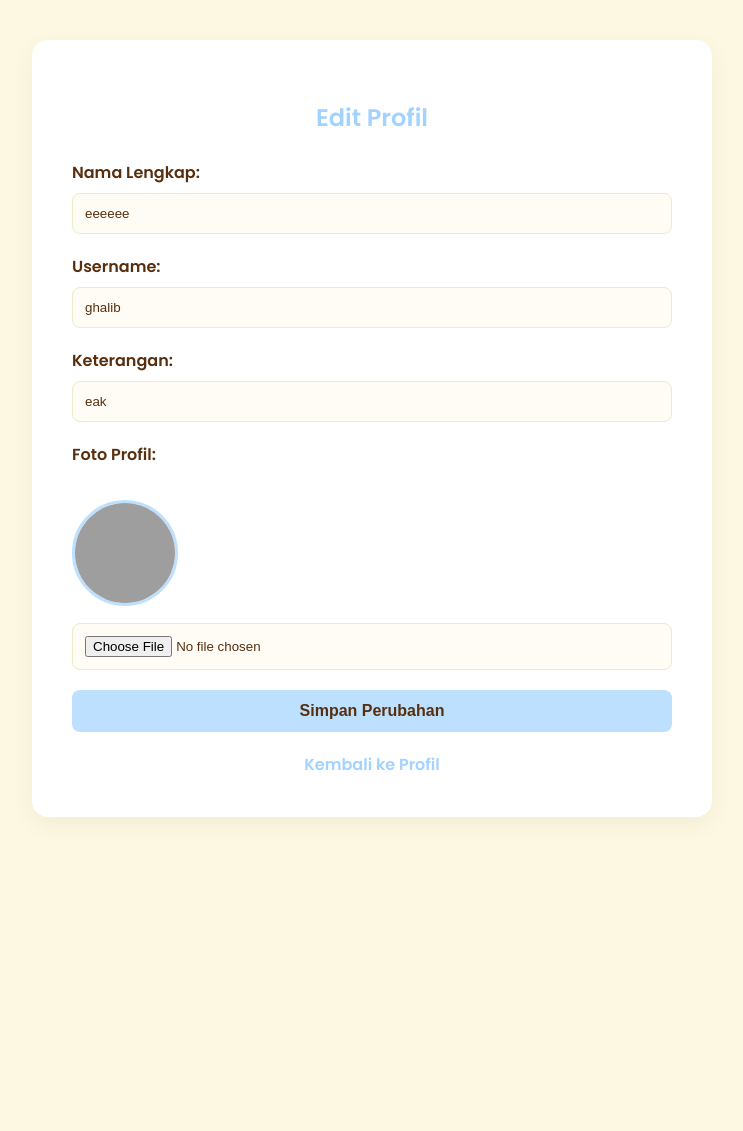
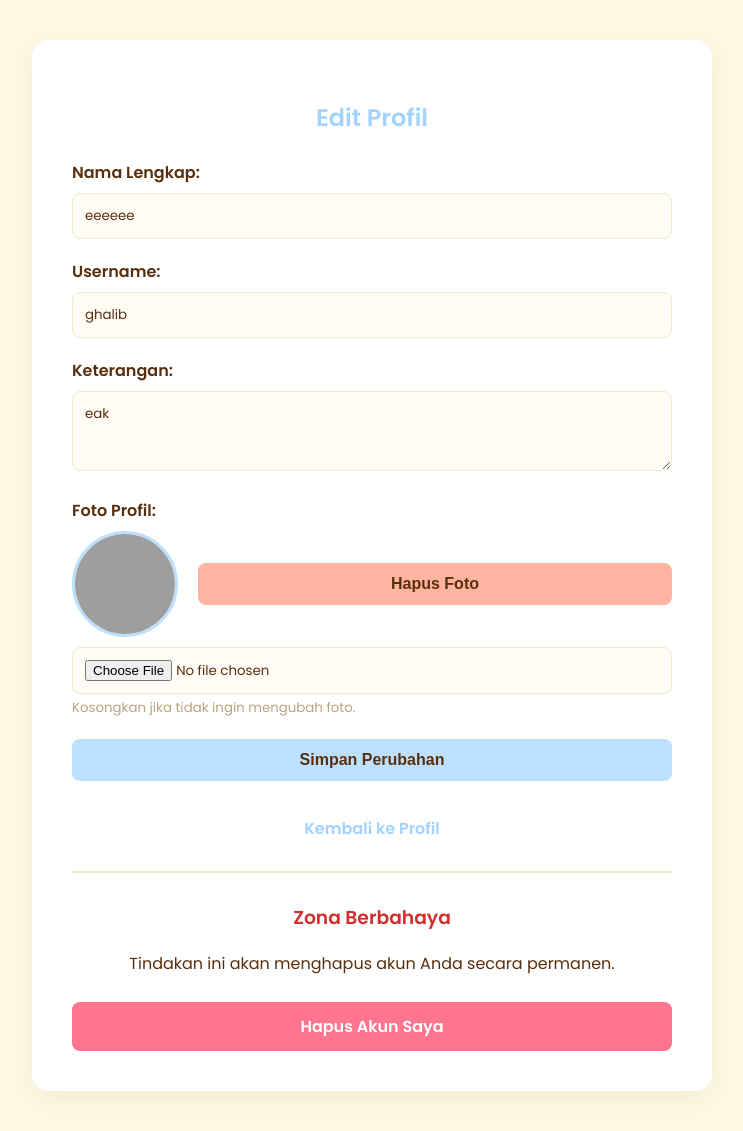
Before and after one commit to Achmadghalib725/PROYEK-AKHIR-WEB, a PHP site: page /user/edit_profil.php in a window 1280 px wide. Shown: the whole page, without its empty margins (268-1011 px from the left). Before the commit the page ends 817 px from the top, so only its background shows below. Run offline with PHP 8.4, Linux system fonts and the light colour scheme; a user stored in the database is signed in; data comes from the database, SQL or seed files in the repository; grey boxes are pictures that could not be loaded.

Commit message:
Update edit_profil.php

```diff
--- a/PROYEKAKHIR/user/edit_profil.php
+++ b/PROYEKAKHIR/user/edit_profil.php
@@ -4,34 +4,71 @@ require_once "../config/db.php";
 
 // Pastikan pengguna sudah login
 if (!isset($_SESSION['id'])) {
-    header("Location: login.php");
+    header("Location: ../login.php");
     exit;
 }
 
 $id = $_SESSION['id'];
-$user = mysqli_fetch_assoc(mysqli_query($conn, "SELECT * FROM users WHERE id=$id"));
 
 if ($_SERVER['REQUEST_METHOD'] === 'POST') {
-    $nama_lengkap = $_POST['nama_lengkap']; // Menggunakan nama_lengkap
-    $username = $_POST['username']; // Menggunakan username
-    $keterangan = $_POST['keterangan']; // Menggunakan keterangan
-    $foto = $user['foto']; // Menyimpan foto lama
+    // Aksi untuk menghapus foto profil
+    if (isset($_POST['delete_photo'])) {
+        $user = mysqli_fetch_assoc(mysqli_query($conn, "SELECT foto FROM users WHERE id=$id"));
+        $current_photo = $user['foto'];
+
+        // Hapus file foto lama jika ada dan bukan default
+        if ($current_photo && $current_photo !== 'default-profile.png') {
+            if (file_exists("../assets/" . $current_photo)) {
+                unlink("../assets/" . $current_photo);
+            }
+        }
+
+        // Update database, set kolom foto menjadi NULL
+        $stmt = mysqli_prepare($conn, "UPDATE users SET foto = NULL WHERE id = ?");
+        mysqli_stmt_bind_param($stmt, "i", $id);
+        mysqli_stmt_execute($stmt);
+
+        header("Location: edit_profil.php?message=photo_deleted");
+        exit();
+    }
+    // Aksi untuk menyimpan perubahan profil (logika yang sudah ada)
+    else if (isset($_POST['update_profile'])) {
+        $user = mysqli_fetch_assoc(mysqli_query($conn, "SELECT foto FROM users WHERE id=$id"));
+
+        // Escape input untuk mencegah SQL Injection
+        $nama_lengkap = mysqli_real_escape_string($conn, $_POST['nama_lengkap']);
+        $username = mysqli_real_escape_string($conn, $_POST['username']);
+        $keterangan = mysqli_real_escape_string($conn, $_POST['keterangan']);
+        $foto = $user['foto']; // Menyimpan foto lama secara default
 
         // Upload foto baru jika ada
-    if ($_FILES['foto']['name']) {
-        $ext = pathinfo($_FILES['foto']['name'], PATHINFO_EXTENSION); // Mengambil ekstensi file
-        $filename = uniqid() . "." . $ext; // Membuat nama file unik
-        move_uploaded_file($_FILES['foto']['tmp_name'], "../assets/" . $filename); // Simpan ke folder assets
-        $foto = $filename; // Update nama file foto
+        if (isset($_FILES['foto']) && $_FILES['foto']['error'] == 0) {
+            $allowed_ext = ['jpg', 'jpeg', 'png', 'gif'];
+            $ext = strtolower(pathinfo($_FILES['foto']['name'], PATHINFO_EXTENSION));
+
+            if (in_array($ext, $allowed_ext)) {
+                if ($user['foto'] && $user['foto'] !== 'default-profile.png' && file_exists("../assets/" . $user['foto'])) {
+                    unlink("../assets/" . $user['foto']);
+                }
+
+                $filename = uniqid() . "." . $ext;
+                move_uploaded_file($_FILES['foto']['tmp_name'], "../assets/" . $filename);
+                $foto = $filename;
+            }
         }
 
         // Update data pengguna di database
         $update_query = "UPDATE users SET nama_lengkap='$nama_lengkap', username='$username', keterangan='$keterangan', foto='$foto' WHERE id=$id";
         mysqli_query($conn, $update_query);
         $_SESSION['username'] = $username;
-    header("Location: profile.php"); // Redirect ke halaman profil setelah berhasil
+
+        header("Location: profile.php?message=update_success");
         exit();
     }
+}
+
+// Ambil data user terbaru untuk ditampilkan di form
+$user = mysqli_fetch_assoc(mysqli_query($conn, "SELECT * FROM users WHERE id=$id"));
 ?>
 
 <!DOCTYPE html>
@@ -42,78 +79,45 @@ if ($_SERVER['REQUEST_METHOD'] === 'POST') {
     <link href="https://fonts.googleapis.com/css2?family=Poppins:wght@400;600&display=swap" rel="stylesheet">
     <style>
         body {
-            font-family: 'Poppins', sans-serif;
-            background-color: #fdf8e1;
-            padding: 40px;
-            margin: 0;
-            color: #582f0e;
+            font-family: 'Poppins', sans-serif; background-color: #fdf8e1;
+            padding: 40px; margin: 0; color: #582f0e;
         }
         .edit-box {
-            max-width: 600px;
-            margin: auto;
-            background: #fff;
-            padding: 40px;
-            border-radius: 16px;
-            box-shadow: 0 8px 24px rgba(0, 0, 0, 0.05);
+            max-width: 600px; margin: auto; background: #fff;
+            padding: 40px; border-radius: 16px; box-shadow: 0 8px 24px rgba(0, 0, 0, 0.05);
         }
-        h2 {
-            text-align: center;
-            color: #a2d2ff;
-            margin-bottom: 25px;
-            font-weight: 600;
+        h2 { text-align: center; color: #a2d2ff; margin-bottom: 25px; font-weight: 600; }
+        .form-group { margin-bottom: 20px; }
+        label { font-weight: 600; color: #582f0e; display: block; margin-bottom: 8px; }
+        input[type="text"], textarea, input[type="file"] {
+            width: 100%; padding: 12px; border: 1px solid #e9edc9; border-radius: 8px;
+            box-sizing: border-box; background-color: #fefcf5; color: #582f0e;
+            font-family: 'Poppins', sans-serif;
         }
-        .form-group {
-            margin-bottom: 20px;
+        textarea { resize: vertical; min-height: 80px; }
+        button, .btn {
+            width: 100%; padding: 12px; border: none; border-radius: 8px;
+            cursor: pointer; font-size: 16px; font-weight: 600;
+            transition: background-color 0.3s; text-align: center;
+            display: inline-block; box-sizing: border-box; text-decoration: none;
         }
-        label {
-            font-weight: 600;
-            color: #582f0e;
-            display: block;
-            margin-bottom: 8px;
+        .btn-save { background-color: #bde0fe; color: #582f0e; margin-bottom: 15px; }
+        .btn-save:hover { background-color: #ffafcc; }
+        .btn-delete-photo { background-color: #ffb4a2; color: #582f0e; }
+        .btn-delete-photo:hover { background-color: #e59887; }
+        .btn-danger { background-color: #ff758f; color: white; margin-top: 10px; }
+        .btn-danger:hover { background-color: #e0647c; }
+        .bottom-text { text-align: center; margin-top: 20px; }
+        .bottom-text a { color: #a2d2ff; text-decoration: none; font-weight: 600; }
+        .bottom-text a:hover { text-decoration: underline; }
+        .current-photo-container { display: flex; align-items: center; gap: 20px; margin-bottom: 10px; }
+        .current-photo {
+            width: 100px; height: 100px; object-fit: cover;
+            border-radius: 50%; border: 3px solid #bde0fe;
         }
-        input[type="text"], input[type="file"] {
-            width: 100%;
-            padding: 12px;
-            border: 1px solid #e9edc9;
-            border-radius: 8px;
-            box-sizing: border-box;
-            background-color: #fefcf5;
-            color: #582f0e;
-        }
-        button {
-            width: 100%;
-            padding: 12px;
-            background-color: #bde0fe;
-            color: #582f0e;
-            border: none;
-            border-radius: 8px;
-            cursor: pointer;
-            font-size: 16px;
-            font-weight: 600;
-            transition: background-color 0.3s;
-        }
-        button:hover {
-            background-color: #ffafcc;
-        }
-        .bottom-text {
-            text-align: center;
-            margin-top: 20px;
-        }
-        .bottom-text a {
-            color: #a2d2ff;
-            text-decoration: none;
-            font-weight: 600;
-        }
-        .bottom-text a:hover {
-            text-decoration: underline;
-        }
-        .current-photo {
-            width: 100px;
-            height: 100px;
-            object-fit: cover;
-            border-radius: 50%;
-            border: 3px solid #bde0fe;
-            margin-bottom: 10px;
+        .notification {
+            padding: 15px; background-color: #a9d6a9; color: #582f0e;
+            border-radius: 8px; margin-bottom: 20px; text-align: center;
         }
     </style>
 </head>
@@ -121,6 +125,13 @@ if ($_SERVER['REQUEST_METHOD'] === 'POST') {
 
 <div class="edit-box">
     <h2>Edit Profil</h2>
+
+    <?php if(isset($_GET['message']) && $_GET['message'] == 'photo_deleted'): ?>
+        <div class="notification">
+            Foto profil berhasil dihapus.
+        </div>
+    <?php endif; ?>
+
     <form method="POST" enctype="multipart/form-data">
         <div class="form-group">
             <label>Nama Lengkap:</label>
@@ -132,19 +143,31 @@ if ($_SERVER['REQUEST_METHOD'] === 'POST') {
         </div>
         <div class="form-group">
             <label>Keterangan:</label>
-            <input type="text" name="keterangan" value="<?= htmlspecialchars($user['keterangan']) ?>" required>
+            <textarea name="keterangan" required><?= htmlspecialchars($user['keterangan']) ?></textarea>
         </div>
         <div class="form-group">
-            <label>Foto Profil:</label><br>
+            <label>Foto Profil:</label>
+            <div class="current-photo-container">
+                <img src="../assets/<?= htmlspecialchars($user['foto'] ?? 'default-profile.png') ?>" class="current-photo" alt="Foto Profil">
                 <?php if ($user['foto']): ?>
-                <img src="../assets/<?= htmlspecialchars($user['foto']) ?>" class="current-photo" alt="Foto Profil"><br>
+                    <button type="submit" name="delete_photo" class="btn btn-delete-photo" onclick="return confirm('Yakin ingin menghapus foto profil?')">Hapus Foto</button>
                 <?php endif; ?>
-            <input type="file" name="foto">
             </div>
-        <button type="submit">Simpan Perubahan</button>
+            <input type="file" name="foto" accept="image/png, image/jpeg, image/gif">
+            <small style="color: #bca37f;">Kosongkan jika tidak ingin mengubah foto.</small>
+        </div>
+        <button type="submit" name="update_profile" class="btn btn-save">Simpan Perubahan</button>
     </form>
     <div class="bottom-text">
         <a href="profile.php">Kembali ke Profil</a>
+    </div>
+
+    <hr style="border: 1px solid #e9edc9; margin: 30px 0;">
+
+    <div class="danger-zone">
+        <h3 style="text-align: center; color: #d32f2f;">Zona Berbahaya</h3>
+        <p style="text-align: center; color: #582f0e;">Tindakan ini akan menghapus akun Anda secara permanen.</p>
+        <a href="hapus_profil.php" class="btn btn-danger" onclick="return confirm('APAKAH ANDA YAKIN INGIN MENGHAPUS PROFIL INI SECARA PERMANEN?')">Hapus Akun Saya</a>
     </div>
 </div>
 
```
Lines whose indentation alone changed are shown as unchanged.
